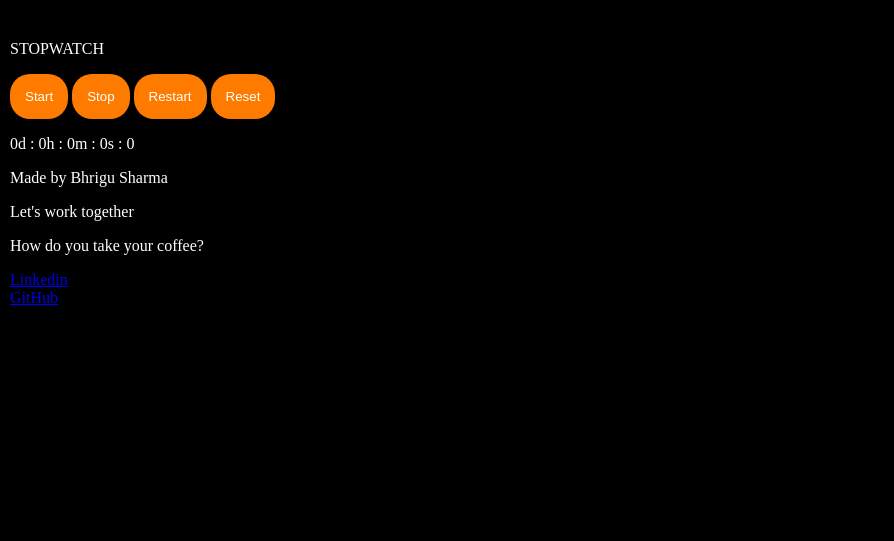
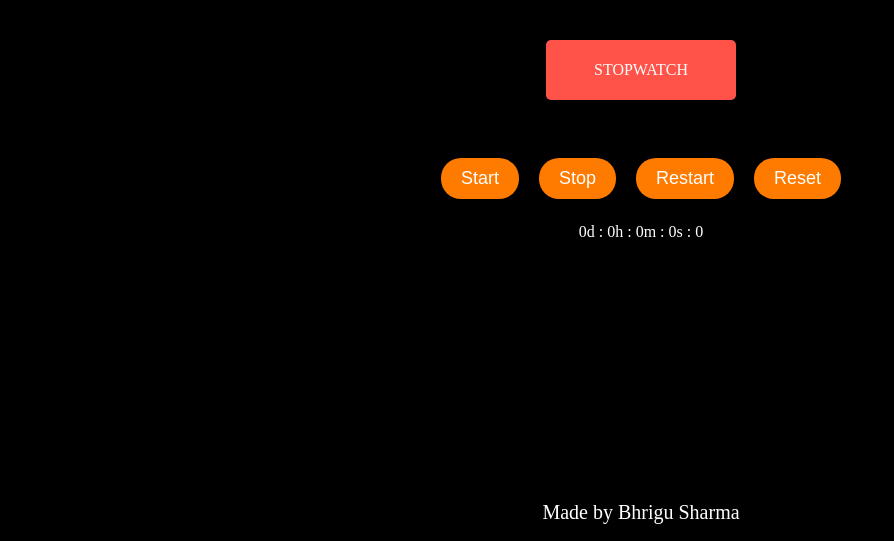
Before and after one commit to bhrigu77/Stopwatch, a plain HTML site: page index.html in a window 1280 px wide. Shown: the top 541 px of the page, without its empty margins (0-894 px from the left). Drawn offline with Linux system fonts and the light colour scheme.

Commit message:
Update stopwatch.css

```diff
--- a/stopwatch.css
+++ b/stopwatch.css
@@ -12,15 +12,95 @@ p{
   color: white;
 }
 
+a{
+  text-decoration: none;
+  color: white;
+}
+
 button{
+  font-size: 18px;
   color: white;
   background-color:rgb(255, 123, 0);
   border: none;
-  padding: 15px;
+  padding: 10px 20px;
   border-radius: 20px;
   cursor: pointer;
+  margin: 8px;
 }
 
 .js-stop-watch{
   margin-top: 10px;
 }
+
+.stop-watch-box{
+  text-align:center;
+  margin-left: auto;
+  margin-right: auto;
+  margin: 30px;
+  margin-bottom: 5rem;
+}
+
+.heading{
+  text-align: center;
+  margin: 20px auto;
+  margin-bottom: 50px;
+  background-color:rgb(255,83,73);
+  width: 10%;
+  padding: 5px 5px;
+  border-radius: 5px;
+  min-width: 180px;
+}
+
+.made-by{
+  text-align: center;
+  margin-right: auto;
+  margin-left: auto;
+  font-size: 20px;
+  margin-top: 10rem;
+}
+
+.footer{
+  display:flex;
+  flex-direction: column;
+  justify-content: center;
+  align-items: center;
+}
+
+.greetings{
+  display: flex;
+  flex-direction: column;
+  justify-content: center;
+  align-items: center;
+  margin-bottom: 30px;
+}
+
+.greeting{
+  font-family: Poppins;
+}
+
+
+#work-together{
+  margin-bottom: 5px;
+  font-size: 40px;
+}
+
+#coffee{
+  font-size: 14px;
+  margin-top: 0;
+  font-weight: normal;
+}
+
+.socials{
+  display: flex;
+  gap: 50px;
+}
+
+.social{
+  font-size: 18px;
+  transition: transform 0.3s ease-in-out, font-size 0.1s, font-weight 0.5ms;
+}
+.social:hover{
+  transform: translateY(8px);
+  font-size: 20px;
+  font-weight: bold;
+}
```
